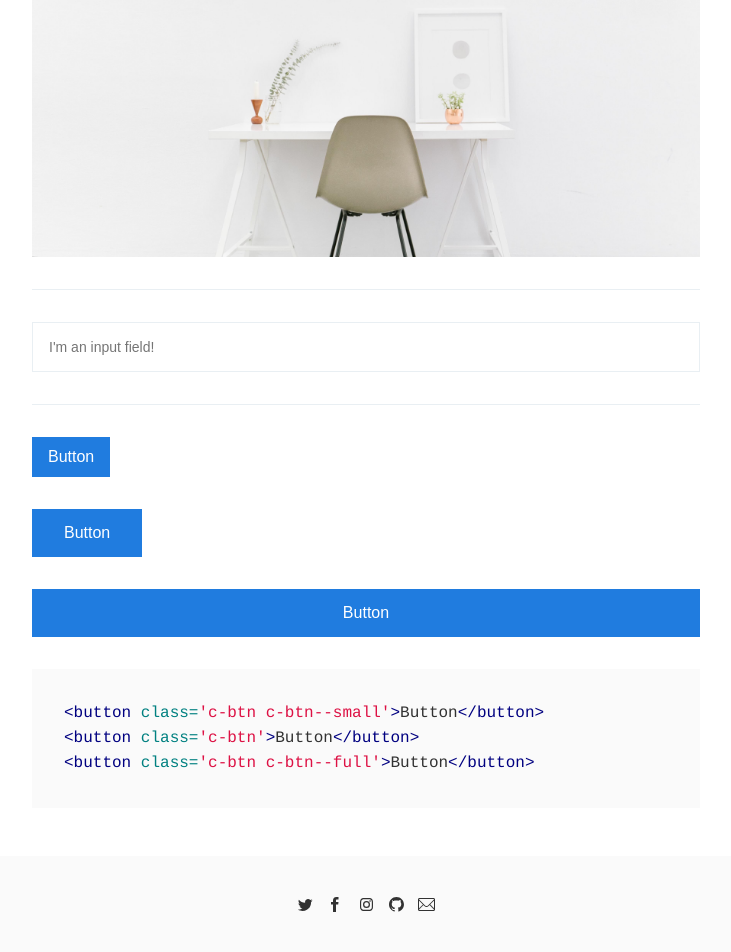
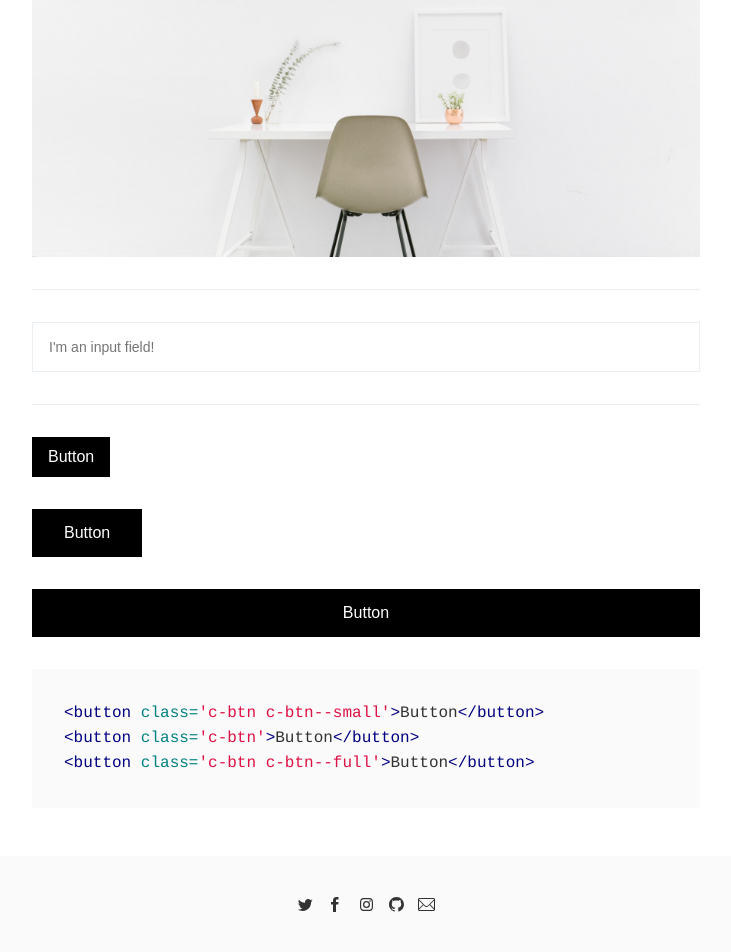
Before and after one commit to Jiyoun-Yoo/jiyoun-yoo.github.io, a Jekyll site: the page built from _pages/style-guide.md, in a window 1280 px wide. Shown: the part 4427-5379 px from the top of the page, without its empty margins (274-1005 px from the left). Built offline with Jekyll 4.4.1, drawn with Linux system fonts in a browser that asks for light colours.

Commit message:
settings

```diff
--- a/_sass/components/_buttons.scss
+++ b/_sass/components/_buttons.scss
@@ -2,7 +2,7 @@
   Components > Buttons
 \*------------------------------------*/
 
-$btn-bg:       #207cdf;
+$btn-bg:       #000000;
 $btn-bg-hover: #238cf6;
 
 .c-btn {
```
